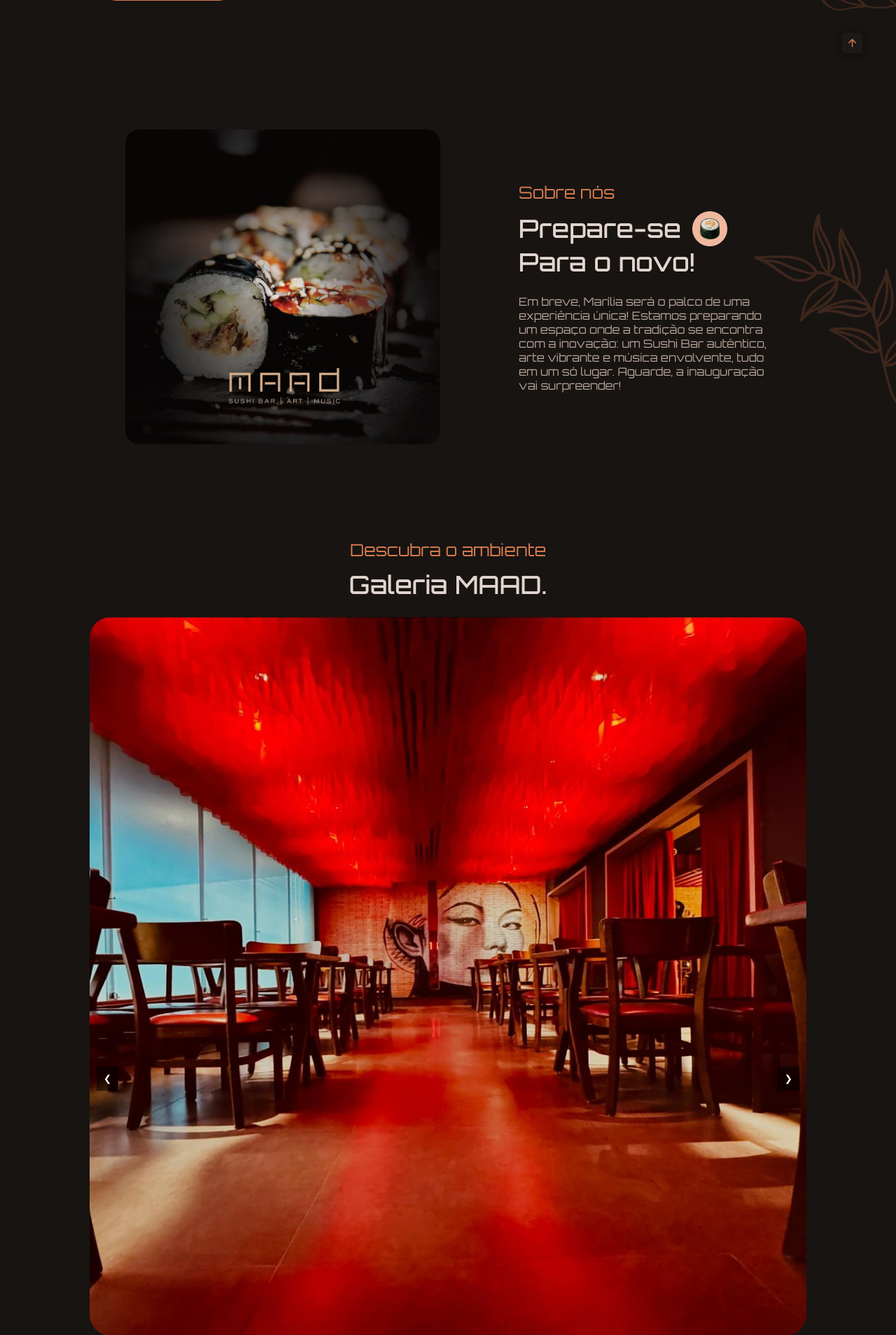
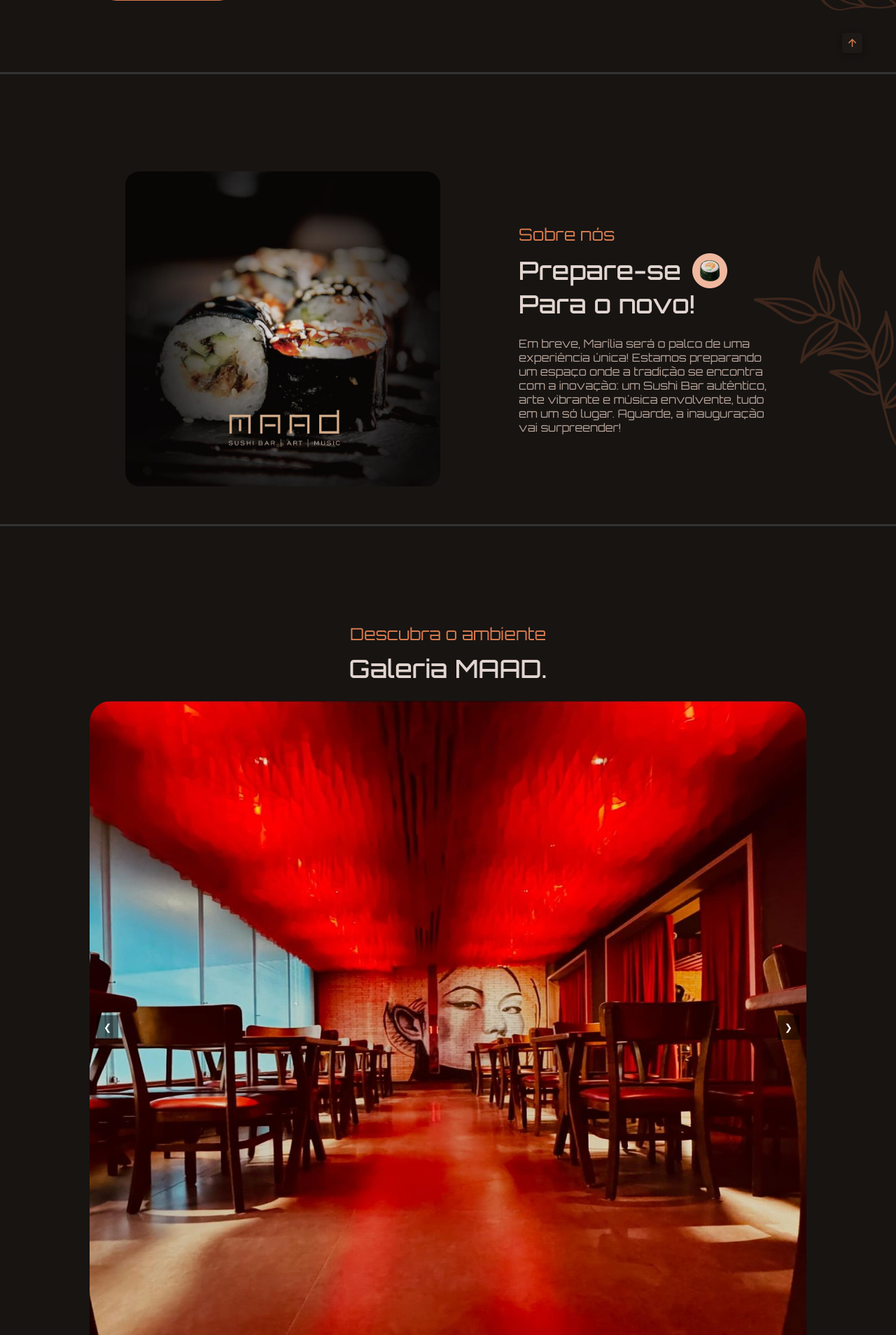
Before and after one commit to GustavoPrata/maad_sushi, a PHP site: page / in a window 1280 px wide. Shown: the part 676-2584 px from the top of the page at 70% size. Run offline with PHP 8.4, Linux system fonts and the light colour scheme.

Commit message:
Add files via upload

```diff
--- a/assets/css/styles.css
+++ b/assets/css/styles.css
@@ -455,6 +455,45 @@ body.dark-theme{
   transform: rotate(-15deg);
 }
 
+/* CSS para estilizar o divisor */
+.divider {
+  position: relative;
+  margin: 20px 0; /* Ajuste a margem conforme necessário */
+  padding: 10px 0; /* Espaço em torno do divisor */
+  text-align: center;
+}
+
+.divider::before {
+  content: "";
+  position: absolute;
+  top: 50%;
+  left: 0;
+  width: 100%;
+  height: 1px;
+  background: linear-gradient(to right, rgba(0, 0, 0, 0.2), rgba(0, 0, 0, 0.2) 30%, rgba(0, 0, 0, 0.5) 70%, rgba(0, 0, 0, 0.2));
+  z-index: 1;
+}
+
+.divider span {
+  position: relative;
+  display: inline-block;
+  padding: 0 10px;
+  background: #fff; /* Cor de fundo do texto */
+  color: #333; /* Cor do texto */
+  font-weight: bold;
+  z-index: 2;
+}
+
+.divider--dashed::before {
+  height: 2px;
+  background: linear-gradient(to right, rgba(0, 0, 0, 0.2), rgba(0, 0, 0, 0.2) 20%, rgba(0, 0, 0, 0.5) 80%, rgba(0, 0, 0, 0.2));
+  border-top: 1px dashed #333;
+}
+
+.divider--thick::before {
+  height: 3px;
+  background: #333;
+}
 /*=============== gallery ===============*/
 
 .gallery__container {
@@ -487,7 +526,7 @@ body.dark-theme{
 
 .gallery__button {
   position: absolute;
-  top: 50%;
+  top: 35%;
   background: rgba(0, 0, 0, 0.5);
   color: #fff;
   border: none;
--- a/index.html
+++ b/index.html
@@ -96,6 +96,9 @@
 
             </section>
 
+            <div class="divider divider--thick"></div>
+
+
             <!--==================== ABOUT ====================-->
             <section class="about section" id="about">
                 <div class="about__container container grid">
@@ -122,6 +125,7 @@
                 <img src="assets/img/leaf-branch-1.png" alt="about image" class="about__leaf">
             </section>
 
+            <div class="divider divider--thick"></div>
             <!--==================== POPULAR ====================-->
             <section class="gallery section" id="gallery">
                 <span class="section__subtitle">
@@ -147,6 +151,8 @@
                     <button class="gallery__button gallery__button--next">&#10095;</button>
                 </div>
             </section>
+
+            <div class="divider divider--thick"></div>
             <!--==================== RECENTLY ====================-->
             <!-- <section class="recently section" id="recently">
                 <div class="recently__container container grid">
```
